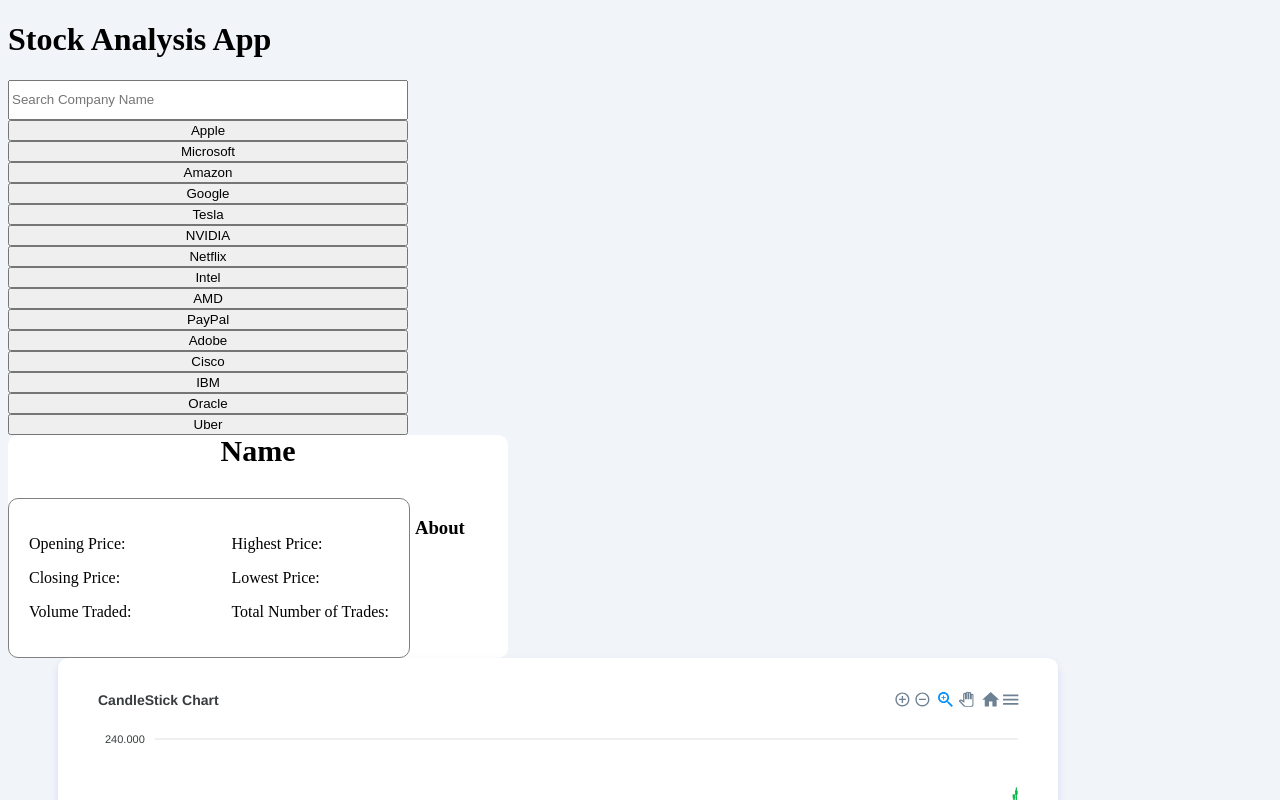
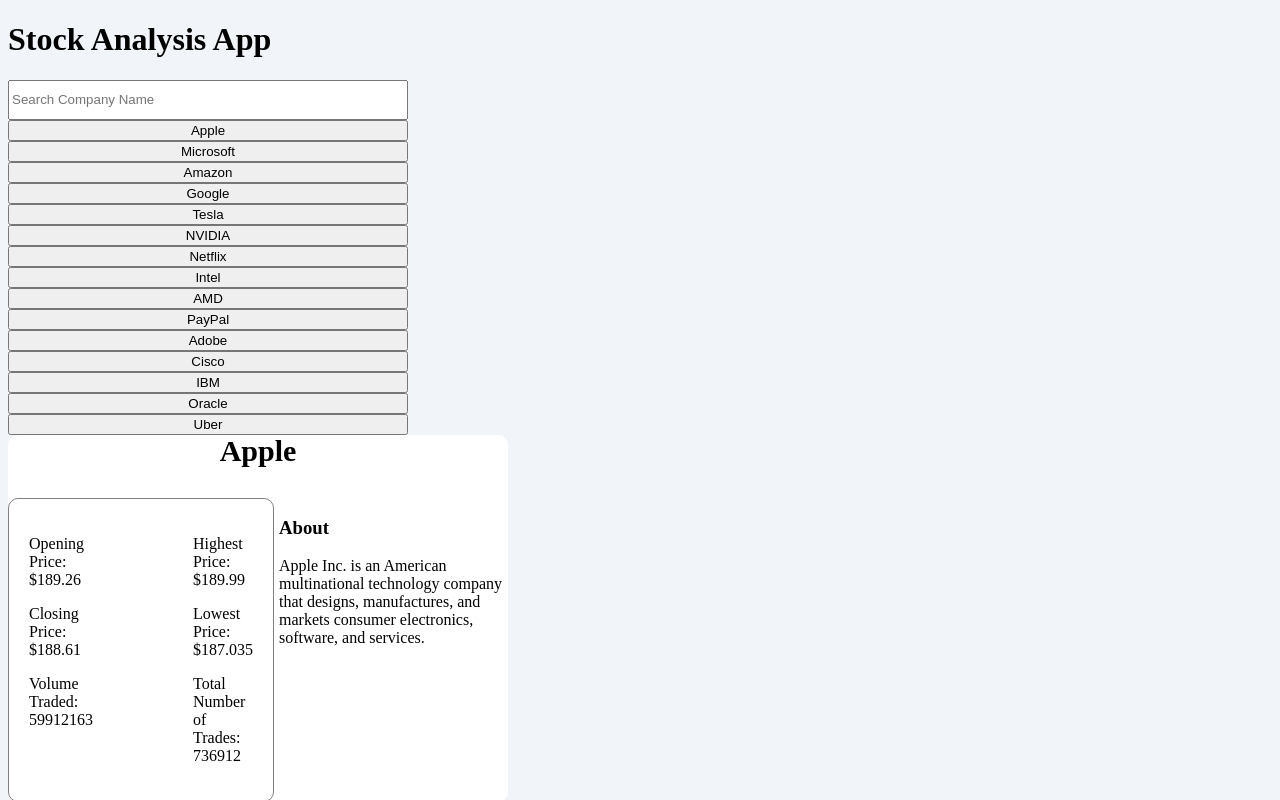
Before and after one commit to Preet2099x/Stonks, a React (Vite) app: page / in a window 1280 px wide. Both pictures are taken after a click on the button "Apple". Shown: the top 800 px of the page. Built offline with nearby package versions, Linux system fonts and the light colour scheme.

Commit message:
Functionality complete

```diff
--- a/src/components/CompanyInfo.jsx
+++ b/src/components/CompanyInfo.jsx
@@ -1,30 +1,48 @@
-import React from 'react'
-import './CompanyInfo.scss'
+import React, { useState, useEffect } from 'react';
+import './CompanyInfo.scss';
 
-const CompanyInfo = () => {
+const CompanyInfo = ({ name, about, database }) => {
+  const [jsonData, setJsonData] = useState(null);
+
+  useEffect(() => {
+    const fetchData = async () => {
+      try {
+        const data = await import(`../data/${database}.json`);
+        // Assuming `data.default` is an array, set the first element to state
+        if (Array.isArray(data.default) && data.default.length > 0) {
+          setJsonData(data.default[0]);
+        }
+      } catch (error) {
+        console.error('Error loading JSON data:', error);
+      }
+    };
+
+    fetchData();
+  }, [database]);
+
   return (
     <div className='infoContainer'>
-        <h3 className='companyName'>Name</h3>
+      <h3 className='companyName'>{name}</h3>
       <div className="bottom">
         <div className='infoWrapper'>
           <div className='div1'>
-                <p>Opening Price:</p>
-                <p>Closing Price:</p>
-                <p>Volume Traded:</p>
+            <p>Opening Price: {jsonData ? `$${jsonData.o}` : 'Loading...'}</p>
+            <p>Closing Price: {jsonData ? `$${jsonData.c}` : 'Loading...'}</p>
+            <p>Volume Traded: {jsonData ? jsonData.v : 'Loading...'}</p>
           </div>
           <div className='div2'>
-                <p>Highest Price:</p>
-                <p>Lowest Price:</p>
-                <p>Total Number of Trades:</p>
+            <p>Highest Price: {jsonData ? `$${jsonData.h}` : 'Loading...'}</p>
+            <p>Lowest Price: {jsonData ? `$${jsonData.l}` : 'Loading...'}</p>
+            <p>Total Number of Trades: {jsonData ? jsonData.n : 'Loading...'}</p>
           </div>
         </div>
         <div className="companyAbout">
           <h3>About</h3>
-            <p></p>
+          <p>{about}</p>
         </div>
       </div>
     </div>
-  )
+  );
 }
 
-export default CompanyInfo
+export default CompanyInfo;
```
Lines whose indentation alone changed are shown as unchanged.
